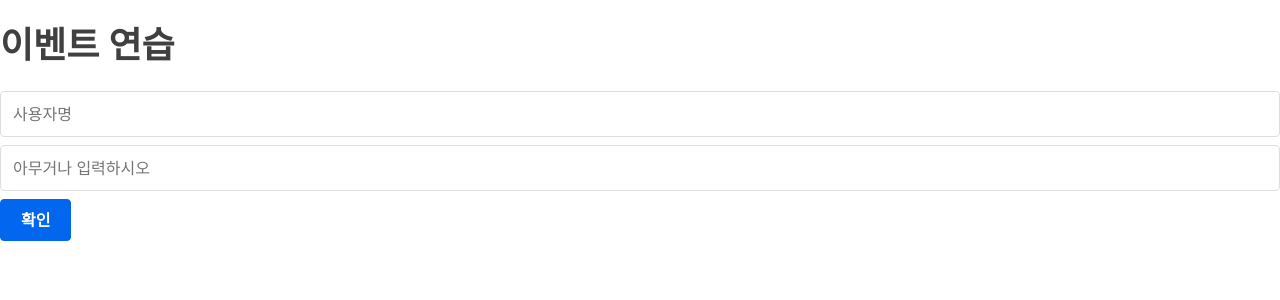
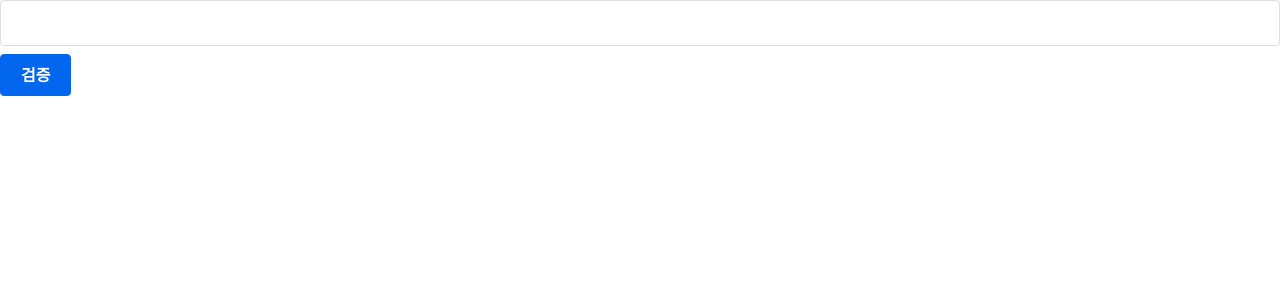
Before and after one commit to jrucl2d/React, a React (Create React App) app in the folder book/chapter2/: page / in a window 1280 px wide. Shown: the top 300 px of the page. Built offline with nearby package versions, Linux system fonts and the light colour scheme.

Commit message:
Modify DOM object using state

```diff
--- a/book/chapter2/src/App.js
+++ b/book/chapter2/src/App.js
@@ -1,8 +1,9 @@
 import React from "react";
-import EventPractice_func from "./EventPractice_func";
+// import EventPractice_func from "./EventPractice_func";
+import ValidationSample from "./ValidationSample";
 
 const App = () => {
-  return <EventPractice_func />;
+  return <ValidationSample />;
 };
 
 export default App;
--- /dev/null
+++ b/book/chapter2/src/ValidationSample.css
@@ -0,0 +1,6 @@
+.success {
+  background-color: lightgreen;
+}
+.failure {
+  background-color: lightcoral;
+}
--- /dev/null
+++ b/book/chapter2/src/ValidationSample.js
@@ -0,0 +1,43 @@
+import React, { Component } from "react";
+import "./ValidationSample.css";
+
+class ValidationSample extends Component {
+  state = {
+    password: "",
+    clicked: false,
+    validated: false,
+  };
+
+  handleChange = (e) => {
+    this.setState({
+      password: e.target.value,
+    });
+  };
+  handleButtonClick = () => {
+    this.setState({
+      clicked: true,
+      validated: this.state.password === "0000",
+    });
+  };
+  render() {
+    return (
+      <div>
+        <input
+          type="password"
+          value={this.state.password}
+          onChange={this.handleChange}
+          className={
+            this.state.clicked
+              ? this.state.validated
+                ? "success"
+                : "failure"
+              : ""
+          }
+        />
+        <button onClick={this.handleButtonClick}>검증</button>
+      </div>
+    );
+  }
+}
+
+export default ValidationSample;
```
